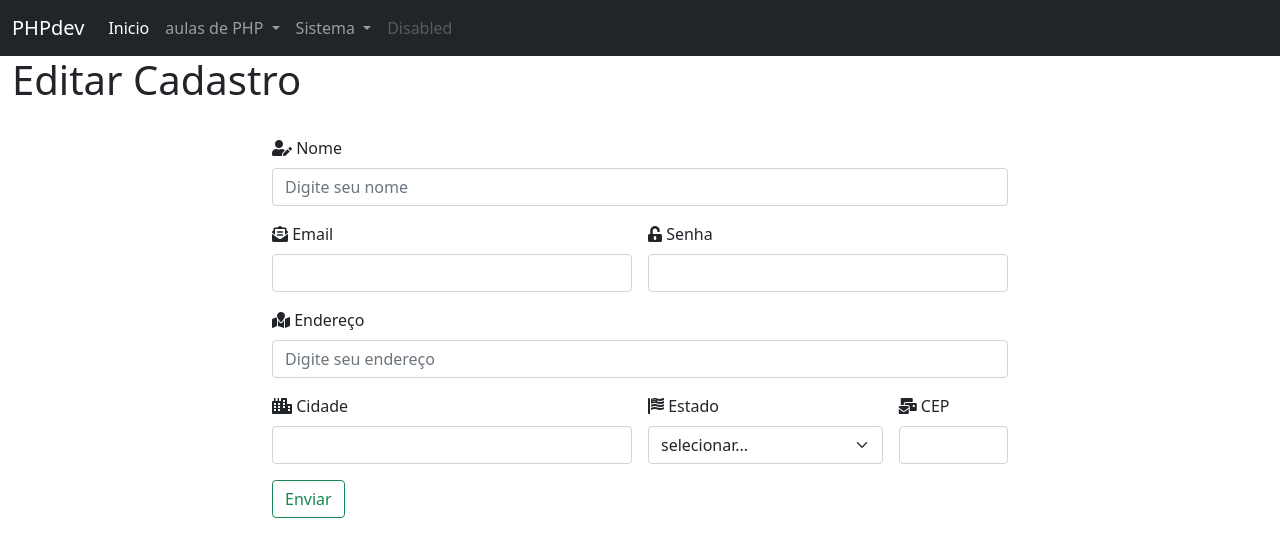
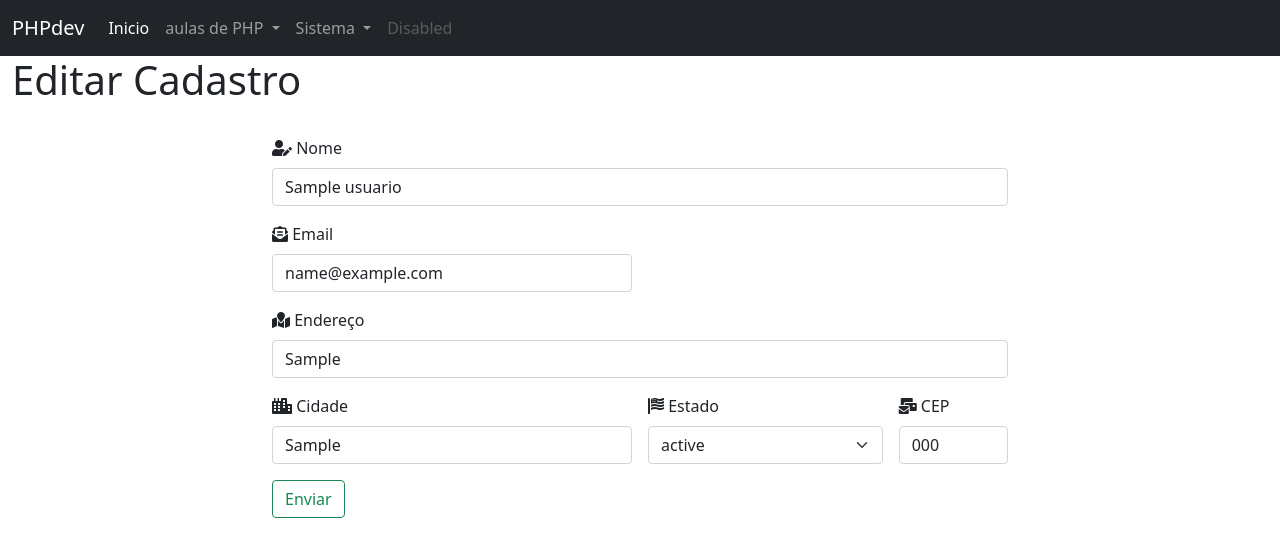
Before and after one commit to chags/aula, a PHP site: page /aula/editar-cadastro.php?id=1 in a window 1280 px wide. Shown: the top 557 px of the page. Run offline with PHP 8.4, Linux system fonts and the light colour scheme; tables that the repository leaves empty or names only in its code hold one stand-in row (values such as "Sample post"); some libraries are stand-ins or nearby versions.

Commit message:
aula 15 de novembro

```diff
--- a/editar-cadastro.php
+++ b/editar-cadastro.php
@@ -1,8 +1,14 @@
 <?php
-
 include_once ("./componentes/head.php");
 include_once ("./componentes/navbar.php");
+include_once ("./scripts/funcoes.php");
+
+$usuario = ListaUsuario($_GET['id']);
+
+//print_r($usuario);
+
 $title = "<h1>Editar Cadastro</h1><br>";
+
 echo $title;
 #aula de formulario
 ?>
@@ -12,33 +18,28 @@ echo $title;
 
     </div>
     <div class="col-sm-8">
-        <form method="POST" action="scripts/form.php"  class="row g-3">
+        <form method="POST" action="scripts/update_usuario.php"  class="row g-3">
+            <input type="hidden" name="id_usuario" value="<?=$usuario['id_usuario']; ?>">
             <div class="col-12">
                     <label for="inputAddress" class="form-label"><i class="fas fa-user-edit"></i> Nome</label>
-                    <input type="text" name="nome" class="form-control" id="inputAddress" placeholder="Digite seu nome">
+                    <input type="text" name="usuario_nome" class="form-control" id="inputAddress" value="<?=$usuario['usuario_nome']; ?>" placeholder="Digite seu nome">
                 </div>
-
-
                 <div class="col-md-6">
                     <label for="inputEmail4" class="form-label"><i class="fas fa-envelope-open-text"></i> Email</label>
-                    <input type="email" name="email" class="form-control" id="inputEmail4">
-                </div>
-                <div class="col-md-6">
-                    <label for="inputPassword4" class="form-label"><i class="fas fa-unlock-alt"></i> Senha</label>
-                    <input type="password" name="senha" class="form-control" id="inputPassword4">
+                    <input type="email" name="usuario_email" class="form-control" value="<?=$usuario['usuario_email']; ?>">
                 </div>
                 <div class="col-12">
                     <label for="inputAddress" class="form-label"><i class="fas fa-map-marked"></i> Endereço</label>
-                    <input type="text" name="endereco" class="form-control" id="inputAddress" placeholder="Digite seu endereço">
+                    <input type="text" name="usuario_endereco" class="form-control" id="inputAddress" value="<?=$usuario['usuario_endereco']; ?>" placeholder="Digite seu endereço">
                 </div>
                 <div class="col-md-6">
                     <label for="inputCity" class="form-label"><i class="fas fa-city"></i> Cidade</label>
-                    <input type="text" name="cidade" class="form-control" id="inputCity">
+                    <input type="text" name="usuario_cidade" class="form-control" value="<?=$usuario['usuario_cidade']; ?>">
                 </div>
                 <div class="col-md-4">
                     <label for="inputState" class="form-label"><i class="fas fa-flag-usa"></i> Estado</label>
-                    <select id="inputState" class="form-select" name="estado" >
-                    <option selected>selecionar...</option>
+                    <select id="inputState" class="form-select" name="usuario_estado" >
+                    <option selected  value="<?=$usuario['usuario_estado']; ?>"  ><?=$usuario['usuario_estado']; ?></option>
                     <option value="CE">Ceará</option>
                     <option value="AC">Acre</option>
                     <option value="AL">Alagoas</option>
@@ -51,7 +52,7 @@ echo $title;
                 </div>
                 <div class="col-md-2">
                     <label for="inputZip" class="form-label"><i class="fas fa-mail-bulk"></i> CEP</label>
-                    <input type="text" name="cep" class="form-control" id="inputZip">
+                    <input type="text" name="usuario_cep" class="form-control" value="<?=$usuario['usuario_cep']; ?>">
                 </div>
                 <div class="col-12">
                     <button type="submit" class="btn btn-outline-success">Enviar</button>
--- a/scripts/form.php
+++ b/scripts/form.php
@@ -26,7 +26,7 @@ try {
     $e->getMessage();
 }
 
-header("location: ../usuarios.php?mensage='cadastro efetuado com sucesso");
+header("location: https://$_SERVER[HTTP_HOST]/aula/usuarios.php?mensage=cadastro efetuado com sucesso");
 
 die();
 
--- /dev/null
+++ b/scripts/funcoes.php
@@ -0,0 +1,84 @@
+<?php
+
+//include_once("../conexao/conexao.php");
+
+
+
+#função para selecionar apenas um  usuario no banco
+function ListaUsuario($id_usuario){
+
+    try {
+
+        # faz a conexao com o banco de dados
+        define('HOST', 'localhost');
+        define('USER', 'root');
+        define('PASS', '');
+        define('DBNAME', 'aula');
+        $conexao = new pdo('mysql:host=' . HOST . ';dbname=' . DBNAME, USER, PASS);
+        $conexao->setAttribute(PDO::ATTR_ERRMODE, PDO::ERRMODE_EXCEPTION);
+        $stmt = $conexao->prepare('SELECT * FROM usuario WHERE id_usuario = :id_usuario');
+        $stmt->execute(['id_usuario' => $id_usuario]);
+        $user = $stmt->fetch();
+        return $user;
+
+    } catch (PDOException $e) {
+        echo 'ERRO'. $e->getMessage();
+    }
+
+
+
+
+}
+
+function UpdateUsuario(){
+
+    try {
+
+        $conexao = new pdo('mysql:dbname=aula;host=localhost', 'root', '');
+        $conexao->setAttribute(PDO::ATTR_ERRMODE, PDO::ERRMODE_EXCEPTION);
+        $stmt = $conexao->prepare('UPDATE usuario SET usuario_nome=:usuario_nome, usuario_email=:usuario_email, usuario_endereco=:usuario_endereco, usuario_cidade=:usuario_cidade, usuario_estado=:usuario_estado, usuario_cep=:usuario_cep WHERE id_usuario=:id_usuario');
+        $stmt->execute($_POST);
+        //$user = $stmt->fetch();
+        //return $user;
+        # organizando os dado para enviar para o banco
+
+        #inserindo dado no banco de dados
+
+
+    } catch(PDOException $e) {
+        $e->getMessage();
+    }
+
+
+   header("location: https://$_SERVER[HTTP_HOST]/aula/usuarios.php?mensage=cadastro atualizado com sucesso");
+
+    die();
+
+}
+function UpdateSenha(){
+
+    try {
+        $_POST['usuario_senha'] = md5($_POST['usuario_senha']);
+        $conexao = new pdo('mysql:dbname=aula;host=localhost', 'root', '');
+        $conexao->setAttribute(PDO::ATTR_ERRMODE, PDO::ERRMODE_EXCEPTION);
+        $stmt = $conexao->prepare('UPDATE usuario SET id_usuario=:id_usuario, usuario_senha=:usuario_senha WHERE id_usuario=:id_usuario');
+        $stmt->execute($_POST);
+        //$user = $stmt->fetch();
+        //return $user;
+        # organizando os dado para enviar para o banco
+
+        #inserindo dado no banco de dados
+
+
+    } catch(PDOException $e) {
+        $e->getMessage();
+    }
+
+
+   header("location: https://$_SERVER[HTTP_HOST]/aula/usuarios.php?mensage=senha atualizada com sucesso");
+
+    die();
+
+}
+
+?>
```
Also changed, not shown: scripts/logando.php (+14 -12 lines), scripts/update_senha.php (added, +9 -0 lines), scripts/update_usuario.php (added, +12 -0 lines), update-senha.php (added, +42 -0 lines), usuarios.php (+16 -1 lines), 1 other file.
